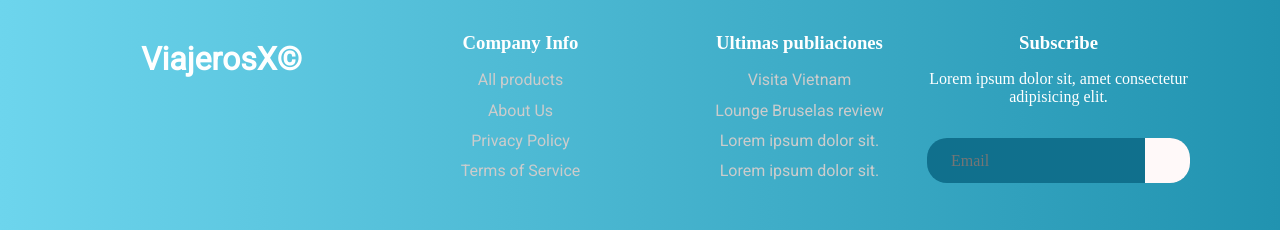
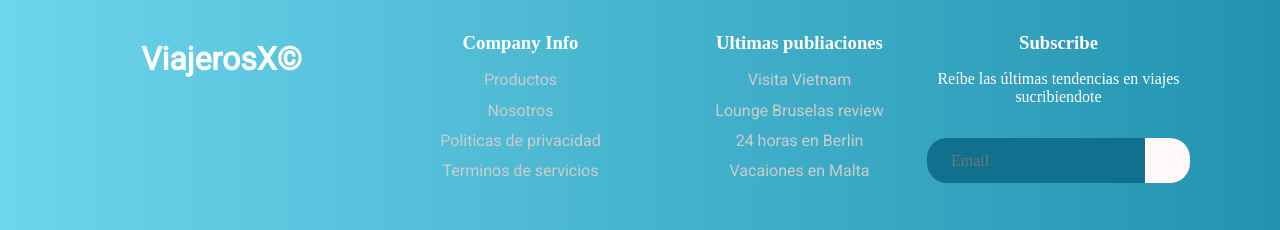
Before and after one commit to angelsol299/viajeros-react, a React (Create React App) app: page / in a window 1280 px wide. Shown: the part 3017-3247 px from the top of the page. Built offline with nearby package versions, Linux system fonts and the light colour scheme.

Commit message:
footer mobile

```diff
--- a/src/container/Footer.js
+++ b/src/container/Footer.js
@@ -18,16 +18,16 @@ const Footer = () => {
           <ul>
             <h3>Company Info</h3>
             <li>
-              <a href="#">All products</a>
+              <a href="#">Productos</a>
             </li>
             <li>
-              <a href="#">About Us</a>
+              <a href="#">Nosotros</a>
             </li>
             <li>
-              <a href="#">Privacy Policy</a>
+              <a href="#">Politicas de privacidad</a>
             </li>
             <li>
-              <a href="#">Terms of Service</a>
+              <a href="#">Terminos de servicios</a>
             </li>
           </ul>
         </div>
@@ -42,16 +42,16 @@ const Footer = () => {
               <a href="#">Lounge Bruselas review</a>
             </li>
             <li>
-              <a href="#">Lorem ipsum dolor sit.</a>
+              <a href="#">24 horas en Berlin</a>
             </li>
             <li>
-              <a href="#">Lorem ipsum dolor sit.</a>
+              <a href="#">Vacaiones en Malta</a>
             </li>
           </ul>
         </div>
         <div>
           <h3>Subscribe</h3>
-          <p>Lorem ipsum dolor sit, amet consectetur adipisicing elit.</p>
+          <p>Reíbe las últimas tendencias en viajes sucribiendote</p>
           <form name="email-form" method="POST" data-netlify="true">
             <div className="email-form">
               <span className="form-control-wrap">
--- a/src/index.css
+++ b/src/index.css
@@ -339,7 +339,6 @@ a:hover {
     text-align: center;
   }
 
-  .section-footer div:nth-child(2),
   .section-footer div:nth-child(3) {
     display: none;
   }
```
